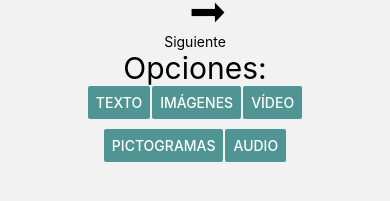
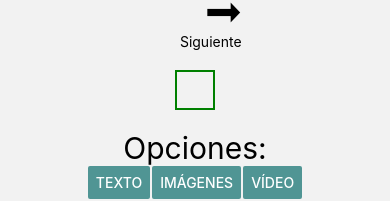
Before and after one commit to Fernanps2/EducaParaTodos, a React Native app in the folder EducaParaTodo/: screen /verTarea in a window 390 px wide. Shown: the part 512-713 px from the top of the page. Built offline with nearby package versions, Linux system fonts and the light colour scheme.

Commit message:
Checkbox hecho

```diff
--- a/EducaParaTodo/src/Modelo/alumno.js
+++ b/EducaParaTodo/src/Modelo/alumno.js
@@ -20,7 +20,7 @@ export default function alumnos () {
         nombre: 'Alumno2 apellido2 apellido2',
         nombreFoto:'alumno2.jpeg',
         fotoUrl: 'https://static.vecteezy.com/system/resources/previews/001/242/860/non_2x/school-child-students-education-pupil-boy-in-glasses-learn-lesson-photo.jpg',
-        tareasPendiente: ['Hacer la colada', 'Hacer ejercicio', 'Tirar la basura'],
+        tareasPendiente: ['Poner la mesa', 'Hacer ejercicio', 'Tirar la basura'],
         tareasCompletadas: ['tarea 3', 'tarea 4'],
         fotoTarea:'https://retos-directivos.eae.es/wp-content/uploads/2019/01/iStock-924555992.jpg',
     }
--- a/EducaParaTodo/src/Vista/verTarea.jsx
+++ b/EducaParaTodo/src/Vista/verTarea.jsx
@@ -1,25 +1,27 @@
- import React, { useState, useEffect} from 'react';
- import Constants from 'expo-constants';
- import { View, Text, StyleSheet, Button, Image, TouchableOpacity } from 'react-native';
- import tareas from '../Modelo/tareas';
- import { Entypo } from '@expo/vector-icons';
-//  import { CheckBox } from 'react-native-elements';
-
+import React, { useState, useEffect} from 'react';
+import Constants from 'expo-constants';
+import { View, Text, StyleSheet, Button, Image, TouchableOpacity } from 'react-native';
+import tareas from '../Modelo/tareas';
+import { Entypo } from '@expo/vector-icons';
 
 export function VerTarea (){
-    //const [isChecked, setIsChecked] = useState(false);
+    const [checkedStates, setCheckedStates] = useState([]);
     const [pasoActual, setPasoActual] = useState(0);
 
     useEffect(() => {
-        setPasoActual(0);
+        // Inicializar los estados de los pasos
+        const initialCheckedStates = Array(datos[2].length).fill(false);
+        setCheckedStates(initialCheckedStates);
     }, []);
 
-    /*const toggleCheck = () => {
-        setIsChecked(!isChecked);
-    };*/
+    const datos = tareas();
 
-    const datos = tareas();
-    //const tareasArray = Object.values(datos);
+    const handlePress = () => {
+        // Actualizar el estado del paso actual al hacer clic en el botón de check
+        const updatedCheckedStates = [...checkedStates];
+        updatedCheckedStates[pasoActual] = !checkedStates[pasoActual];
+        setCheckedStates(updatedCheckedStates);
+    };
 
     const handleSiguiente = () => {
         if (pasoActual < datos[2].length - 1) setPasoActual(pasoActual + 1);
@@ -35,7 +37,6 @@ export function VerTarea (){
     return (
         <View style={styles.container}>
             <Text style={styles.tarea}>{datos[0]}</Text>
-            {/*<Text style={styles.descripcion}>{datos[1]}</Text>*/}
 
             <View style={styles.pasos}>
                 <Text style={styles.texto}>{pasoActualData.title}</Text>
@@ -46,14 +47,20 @@ export function VerTarea (){
                         {pasoActual > 0 && (
                             <TouchableOpacity onPress={handleAnterior} style={styles.botonAnterior}>
                                 <Entypo name="arrow-long-left" size={36} color="black" />
-                                <Text style={styles.botonTexto}>Anterior</Text>
+                                <Text style={styles.botonTexto}>Anterior        </Text>
                             </TouchableOpacity>
                         )}
                         <TouchableOpacity onPress={handleSiguiente} style={styles.botonSiguiente}>
                             <Entypo name="arrow-long-right" size={36} color="black" />
-                            <Text style={styles.botonTexto}>Siguiente</Text>
+                            <Text style={styles.botonTexto}>        Siguiente</Text>
                         </TouchableOpacity>
                     </View>
+            </View>
+
+            <View style={{margin: 20}}>
+                <TouchableOpacity style={styles.checkBox} onPress={handlePress}>
+                    {checkedStates[pasoActual] ? <Text style={styles.check}>✔️</Text> : null}
+                </TouchableOpacity>
             </View>
 
             <View style={{ alignItems: 'center' }}>
@@ -98,33 +105,13 @@ export function VerTarea (){
                     </View>
                 </View>
             </View>
-
-
-
-            {/*<Text style={styles.pasos}>Pasos a seguir:</Text>
-
-            <FlatList style={{padding: 20}}
-                data={pasos}
-                renderItem={({item}) =>
-                <View style={{padding: 0}}>
-                    <Text style={styles.title}>{item.title}</Text>
-                    <Text style={styles.data}>{item.data}</Text>
-                </View>
-                }
-            />*/}
-
-            {/*<CheckBox textStyle={styles.check}
-                title="Marca la casilla para completar la tarea"
-                checked={isChecked}
-                onPress={toggleCheck}
-            />*/}
         </View>
     )
 }
 
 const styles = StyleSheet.create({
     container: {
-        marginTop: Constants.statusBarHeight,
+        //marginTop: Constants.statusBarHeight,
         justifyContent: 'center',
         alignItems: 'center'
     },
@@ -138,7 +125,7 @@ const styles = StyleSheet.create({
     },
     texto:{
         fontSize: 20,
-        marginTop: Constants.statusBarHeight
+        //marginTop: Constants.statusBarHeight
     },
     botonesContainer: {
         flexDirection: 'row',
@@ -173,7 +160,13 @@ const styles = StyleSheet.create({
         fontSize: 17, padding: 20
     },
     check: {
-        fontSize: 20,
-        textAlign: 'center'
+        alignSelf: 'center',
+        fontSize: 25
+    },
+    checkBox: {
+        width: 40,
+        height: 40,
+        borderWidth: 2,
+        borderColor: 'green'
     }
 })
```
